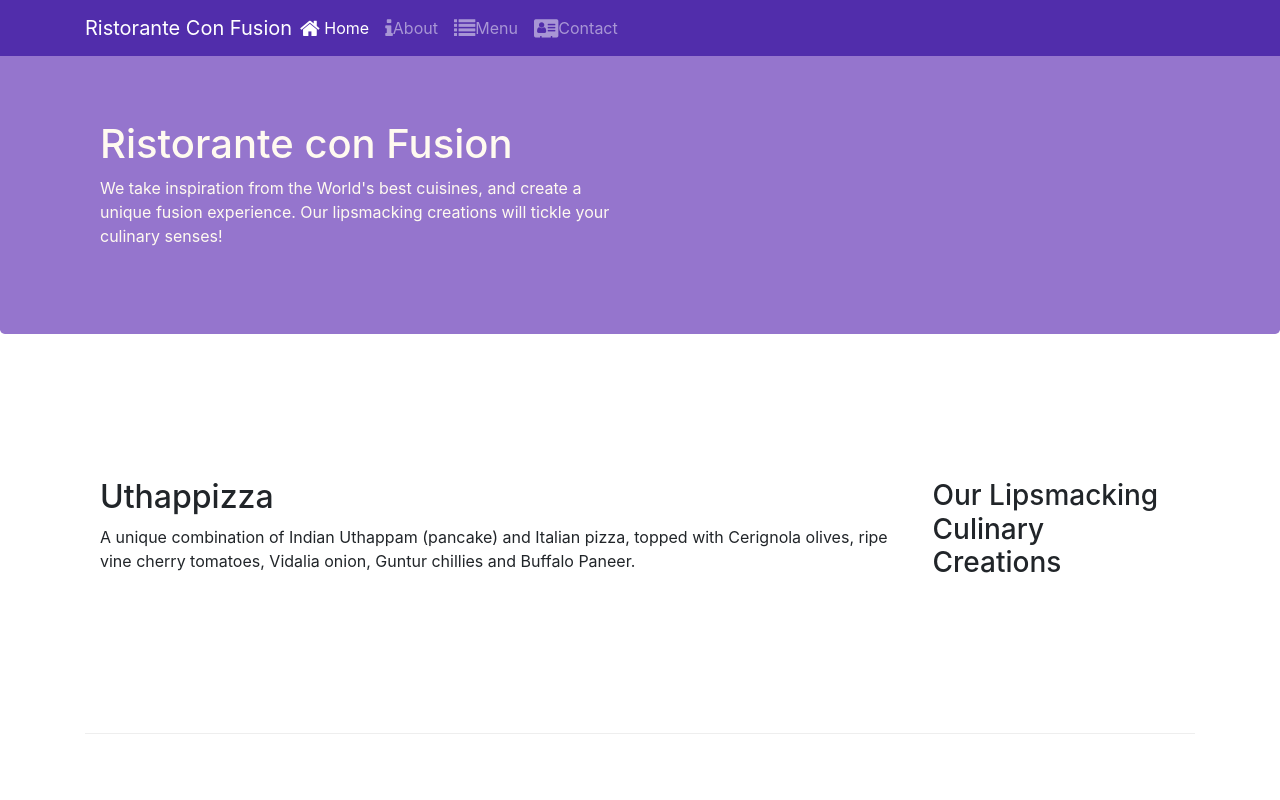
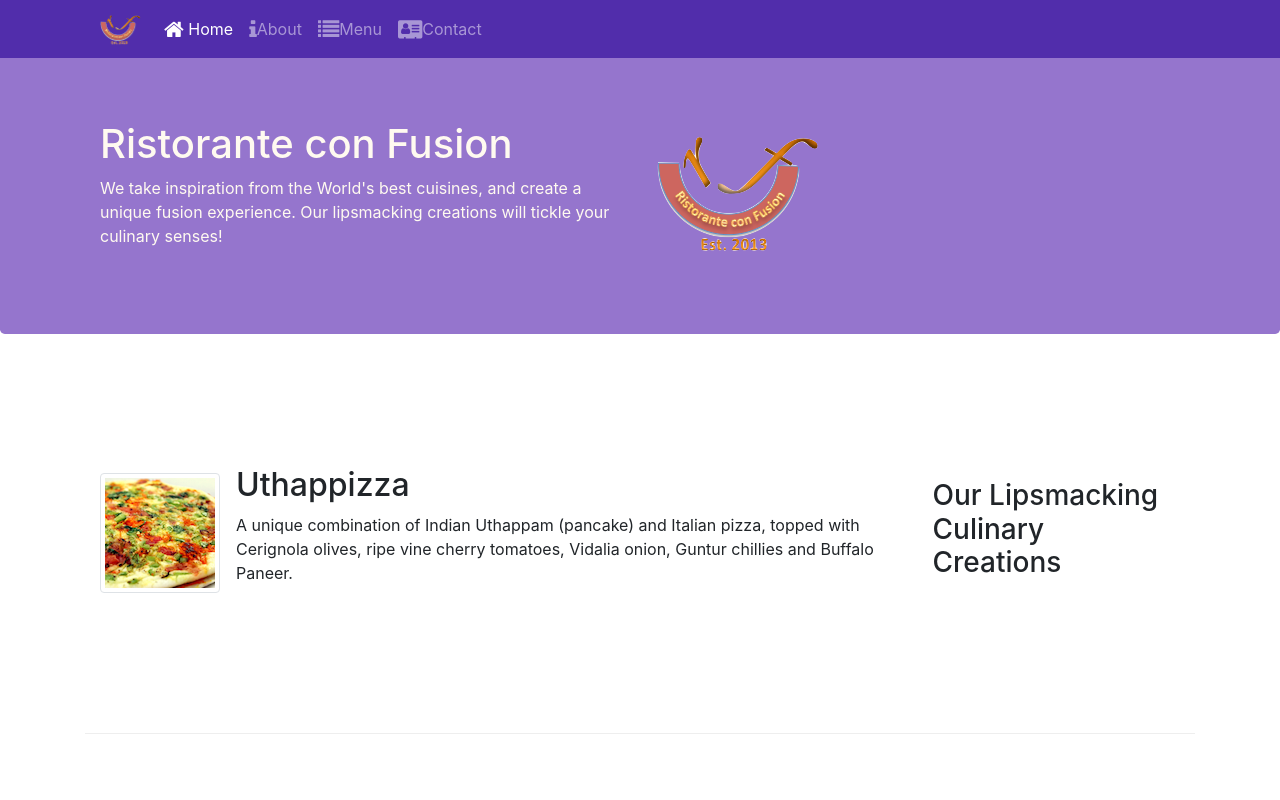
Before and after one commit to jaanviprabhakar/conFusion, a website: page index.html in a window 1280 px wide. Shown: the top 800 px of the page. Drawn offline with nearby package versions, Linux system fonts and the light colour scheme.

Commit message:
Images & Media

```diff
--- a/index.html
+++ b/index.html
@@ -28,7 +28,9 @@
                 <span class="navbar-toggler-icon"></span>
             </button>
 
-            <a class="navbar-brand mr-auto" href="#">Ristorante Con Fusion</a>
+            <a class="navbar-brand mr-auto" href="#"><div class="col-12 col-sm align-self-center">
+					<img src="img/logo.png" class="img-fluid" height="30" width="41">
+                </div></a>
             <!--enable to open and close button-->
             <div class="collapse navbar-collapse" id="Navbar">
                  <!--mr=margin right-->
@@ -51,7 +53,8 @@
                     <h1>Ristorante con Fusion</h1>
                     <p>We take inspiration from the World's best cuisines, and create a unique fusion experience. Our lipsmacking creations will tickle your culinary senses!</p>
                 </div>
-                <div class="col-12 col-sm">
+                <div class="col-12 col-sm align-self-center">
+					<img src="img/logo.png" class="img-fluid">
                 </div>
             </div>
         </div>
@@ -63,8 +66,13 @@
                 <h3>Our Lipsmacking Culinary Creations</h3>
             </div>
             <div class="col col-sm order-sm-first col-md">
-                <h2>Uthappizza</h2>
+				<div class="media">
+					<img class="d-flex mr-3 img-thumbnail align-self-center" src="img/uthappizza.png" alt="uthappizza">
+				<div class="media-body">
+                <h2 class="mt-0">Uthappizza</h2>
                 <p>A unique combination of Indian Uthappam (pancake) and Italian pizza, topped with Cerignola olives, ripe vine cherry tomatoes, Vidalia onion, Guntur chillies and Buffalo Paneer.</p>
+					</div>
+				</div>
             </div>
         </div>
 
@@ -84,9 +92,14 @@
                 <h3>Meet our Culinary Specialists</h3>
             </div>
             <div class="col col-sm order-sm-first col-md">
-                <h2>Alberto Somayya</h2>
+				<div class="media">
+					<img src="img/alberto.jpg" class="d-flex mr-3 img-thumbnail align-self-center" alt="alberto" width="150rem">
+					<div class="media-body">
+                <h2 class="mt-0">Alberto Somayya</h2>
                 <h4>Executive Chef</h4>
                 <p>Award winning three-star Michelin chef with wide International experience having worked closely with whos-who in the culinary world, he specializes in creating mouthwatering Indo-Italian fusion experiences. </p>
+					</div>
+				</div>
             </div>
         </div>
     </div>
```
Also changed, not shown: aboutus.html (+3 -2 lines), contactus.html (+3 -2 lines), img/alberto.JPG (added), img/alberto3.png (added), img/buffet.png (added), img/logo.png (added), img/uthappizza.png (added), 2 other files.
